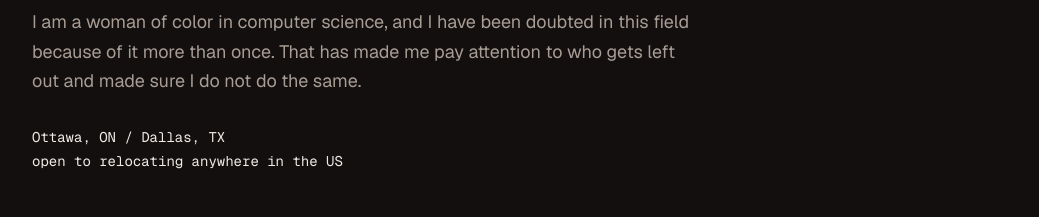
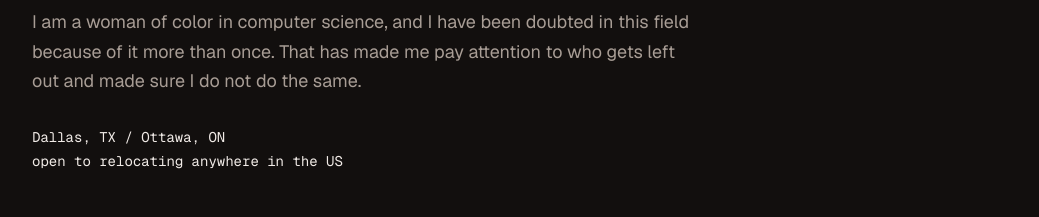
Before and after one commit to aparnabalaji07/portfolio, a Next.js app: page / in a window 1280 px wide. Shown: the part 1280-1497 px from the top of the page, without its empty margins (120-1159 px from the left). Built offline with nearby package versions, Linux system fonts and the light colour scheme.

Commit message:
fix: swapped about location order to put dallas first

```diff
--- a/src/components/About.js
+++ b/src/components/About.js
@@ -19,9 +19,10 @@ export default function About() {
             run an Arduino workshop that won an IEEE award, and co-authored two
             papers on measuring the separation of binary star systems as a side
             interest in amateur astronomy. Everything below is something I built
-            because I was interested in the subject, not because it was assigned. I
-            have built a backtesting engine, a digital camera controlled by a
-            microcontroller, and am looking forward to what I will build next.
+            because I was interested in the subject, not because it was
+            assigned. I have built a backtesting engine, a digital camera
+            controlled by a microcontroller, and am looking forward to what I
+            will build next.
           </p>
           <p className="text-muted text-lg mt-8 max-w-2xl leading-relaxed">
             I am a woman of color in computer science, and I have been doubted
@@ -29,7 +30,7 @@ export default function About() {
             attention to who gets left out and made sure I do not do the same.
           </p>
           <p className="text-text font-mono text-sm mt-8">
-            Ottawa, ON / Dallas, TX
+            Dallas, TX / Ottawa, ON
           </p>
           <p className="text-text font-mono text-sm mt-1">
             open to relocating anywhere in the US
```
